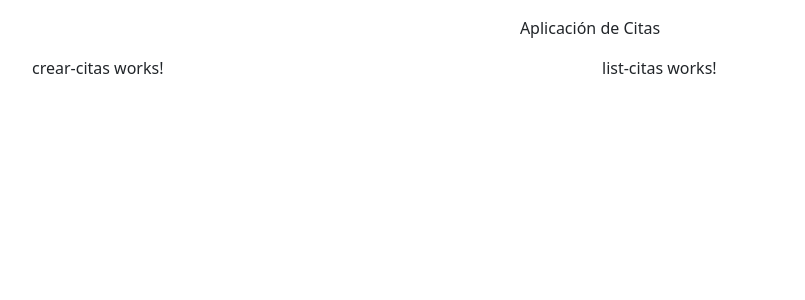
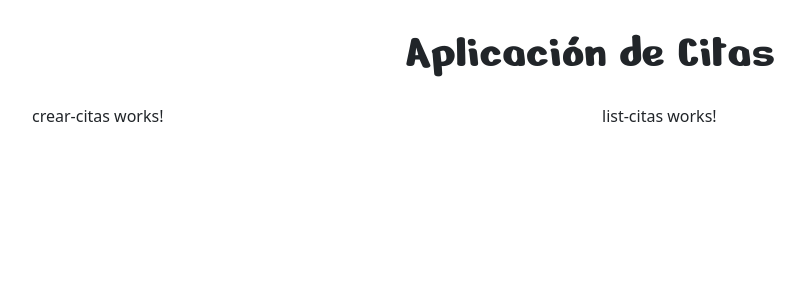
Before and after one commit to jcvillacob/citas, an Angular app: page / in a window 1280 px wide. Shown: the top 300 px of the page, without its empty margins (50-855 px from the left). Built offline with nearby package versions, Linux system fonts and the light colour scheme.

Commit message:
1 binaries uploaded

```diff
--- a/src/app/app.component.css
+++ b/src/app/app.component.css
@@ -0,0 +1,4 @@
+.tituloClass {
+  font-family: 'Nerko One', cursive;
+  font-size: 3rem;
+}
--- a/src/app/app.component.html
+++ b/src/app/app.component.html
@@ -1,7 +1,5 @@
 <div class="container pt-3">
-  <div class="text-center">
-    Aplicación de Citas
-  </div>
+  <div class="text-center tituloClass">Aplicación de Citas</div>
   <div class="row mt-3">
     <div class="col-lg-6">
       <app-crear-citas></app-crear-citas>
--- a/src/index.html
+++ b/src/index.html
@@ -1,16 +1,33 @@
-<!doctype html>
+<!DOCTYPE html>
 <html lang="en">
   <head>
-  <meta charset="utf-8">
+    <meta charset="utf-8" />
     <title>Citas</title>
-  <base href="/">
-  <meta name="viewport" content="width=device-width, initial-scale=1">
-  <link rel="icon" type="image/x-icon" href="favicon.ico">
-  <link href="https://cdn.jsdelivr.net/npm/bootstrap@5.2.2/dist/css/bootstrap.min.css" rel="stylesheet" integrity="sha384-Zenh87qX5JnK2Jl0vWa8Ck2rdkQ2Bzep5IDxbcnCeuOxjzrPF/et3URy9Bv1WTRi" crossorigin="anonymous">
+    <base href="/" />
+    <meta name="viewport" content="width=device-width, initial-scale=1" />
+    <link rel="icon" type="image/x-icon" href="favicon.ico" />
+    <link
+      href="https://cdn.jsdelivr.net/npm/bootstrap@5.2.2/dist/css/bootstrap.min.css"
+      rel="stylesheet"
+      integrity="sha384-Zenh87qX5JnK2Jl0vWa8Ck2rdkQ2Bzep5IDxbcnCeuOxjzrPF/et3URy9Bv1WTRi"
+      crossorigin="anonymous"
+    />
+    <link
+      href="https://fonts.googleapis.com/css2?family=Nerko+One&display=swap"
+      rel="stylesheet"
+    />
   </head>
   <body>
-  <script src="https://cdn.jsdelivr.net/npm/@popperjs/core@2.11.6/dist/umd/popper.min.js" integrity="sha384-oBqDVmMz9ATKxIep9tiCxS/Z9fNfEXiDAYTujMAeBAsjFuCZSmKbSSUnQlmh/jp3" crossorigin="anonymous"></script>
-  <script src="https://cdn.jsdelivr.net/npm/bootstrap@5.2.2/dist/js/bootstrap.min.js" integrity="sha384-IDwe1+LCz02ROU9k972gdyvl+AESN10+x7tBKgc9I5HFtuNz0wWnPclzo6p9vxnk" crossorigin="anonymous"></script>
+    <script
+      src="https://cdn.jsdelivr.net/npm/@popperjs/core@2.11.6/dist/umd/popper.min.js"
+      integrity="sha384-oBqDVmMz9ATKxIep9tiCxS/Z9fNfEXiDAYTujMAeBAsjFuCZSmKbSSUnQlmh/jp3"
+      crossorigin="anonymous"
+    ></script>
+    <script
+      src="https://cdn.jsdelivr.net/npm/bootstrap@5.2.2/dist/js/bootstrap.min.js"
+      integrity="sha384-IDwe1+LCz02ROU9k972gdyvl+AESN10+x7tBKgc9I5HFtuNz0wWnPclzo6p9vxnk"
+      crossorigin="anonymous"
+    ></script>
     <app-root></app-root>
   </body>
 </html>
```
Also changed, not shown: src/assets/Bosque.jpg (added). Lines whose indentation alone changed are shown as unchanged.
